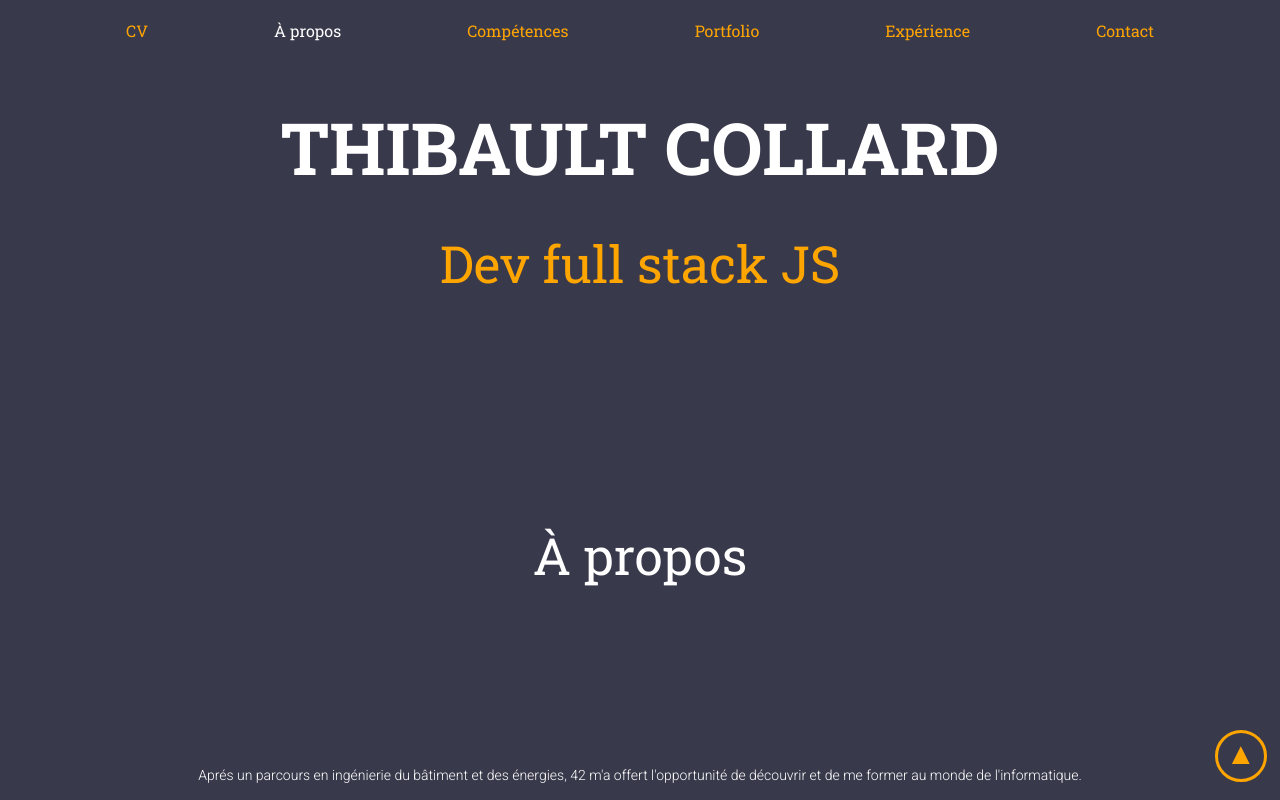
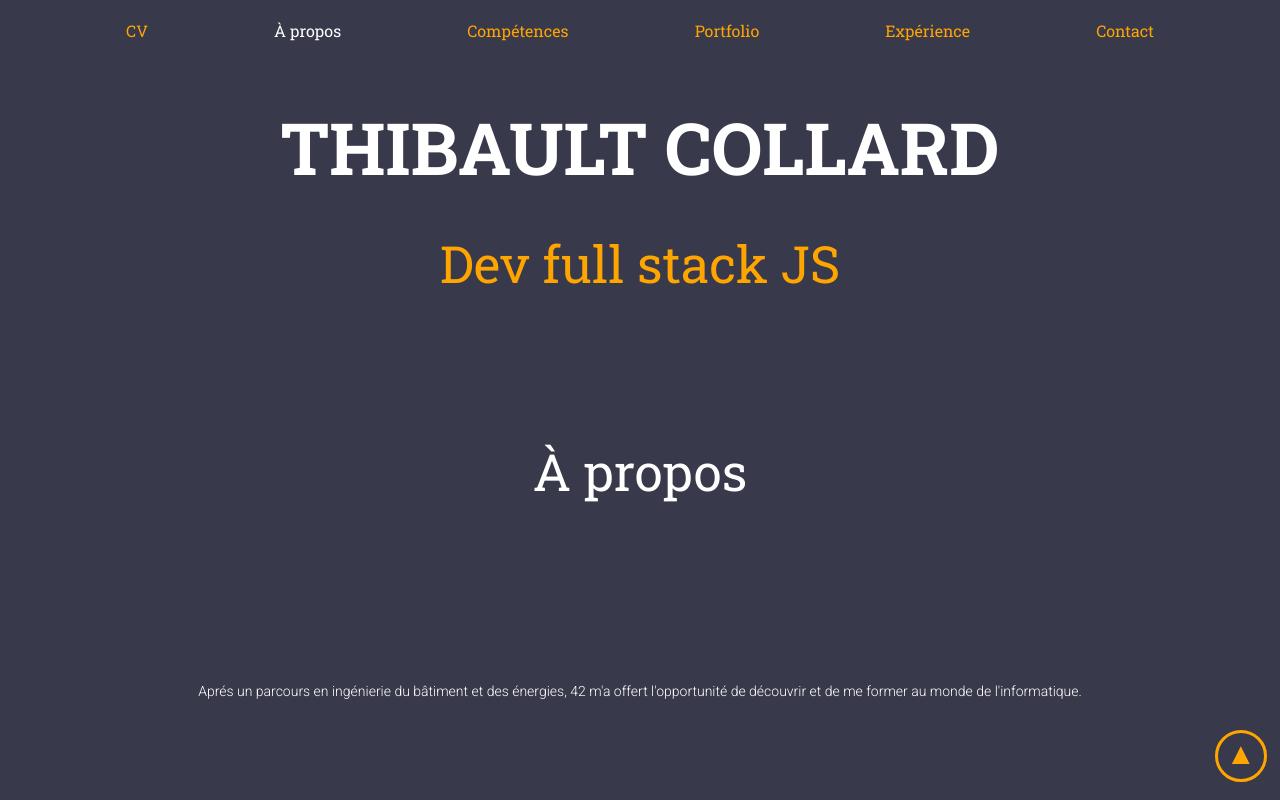
Before and after one commit to tcollard/website, a Vue app in the folder my-website/: page / in a window 1280 px wide. Shown: the top 800 px of the page. Built offline with nearby package versions, Linux system fonts and the light colour scheme.

Commit message:
fix: 🐛 (Description) Reduce margin top

```diff
--- a/my-website/src/components/Description.vue
+++ b/my-website/src/components/Description.vue
@@ -26,7 +26,7 @@ export default {
 /* Web */
 @media only screen and (min-width: 480px) {
     .description {
-        margin-top: 30%;
+        margin-top: 300px;
     }
 }
 /* Phone */
```
